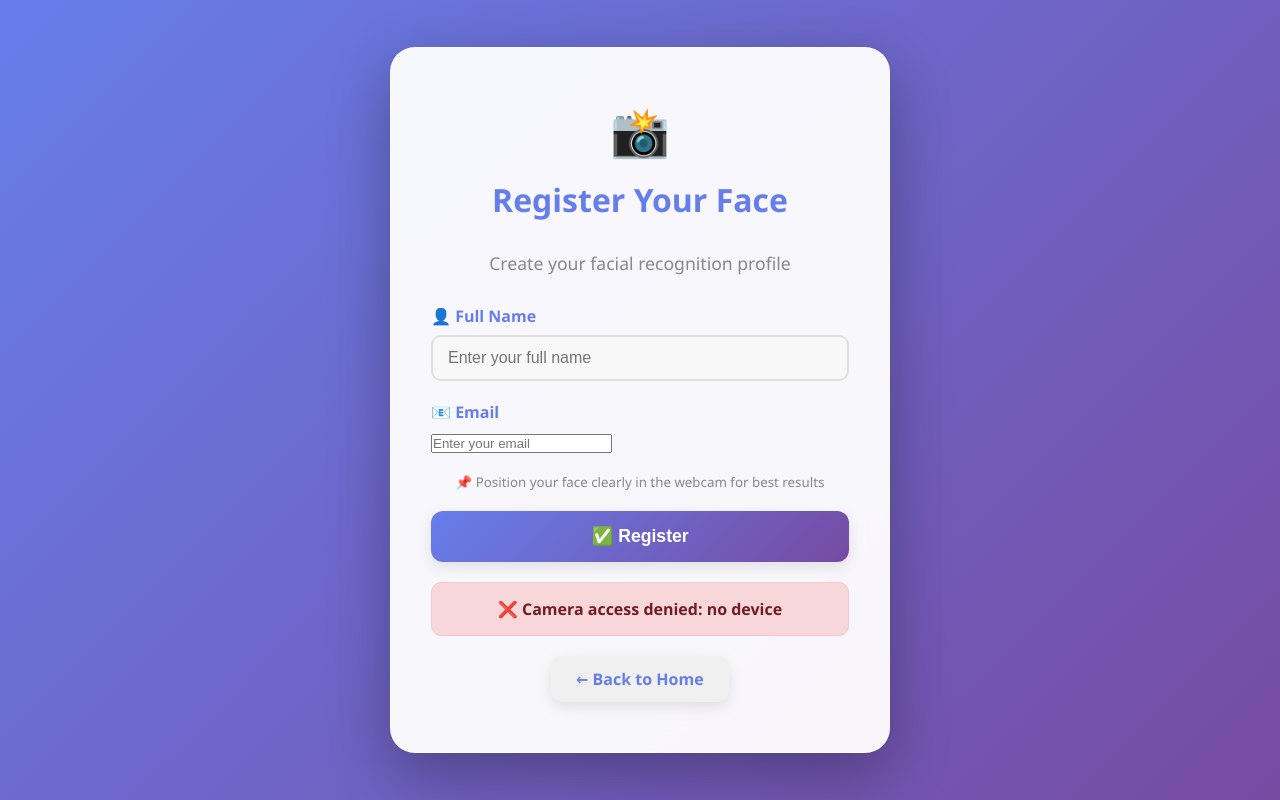
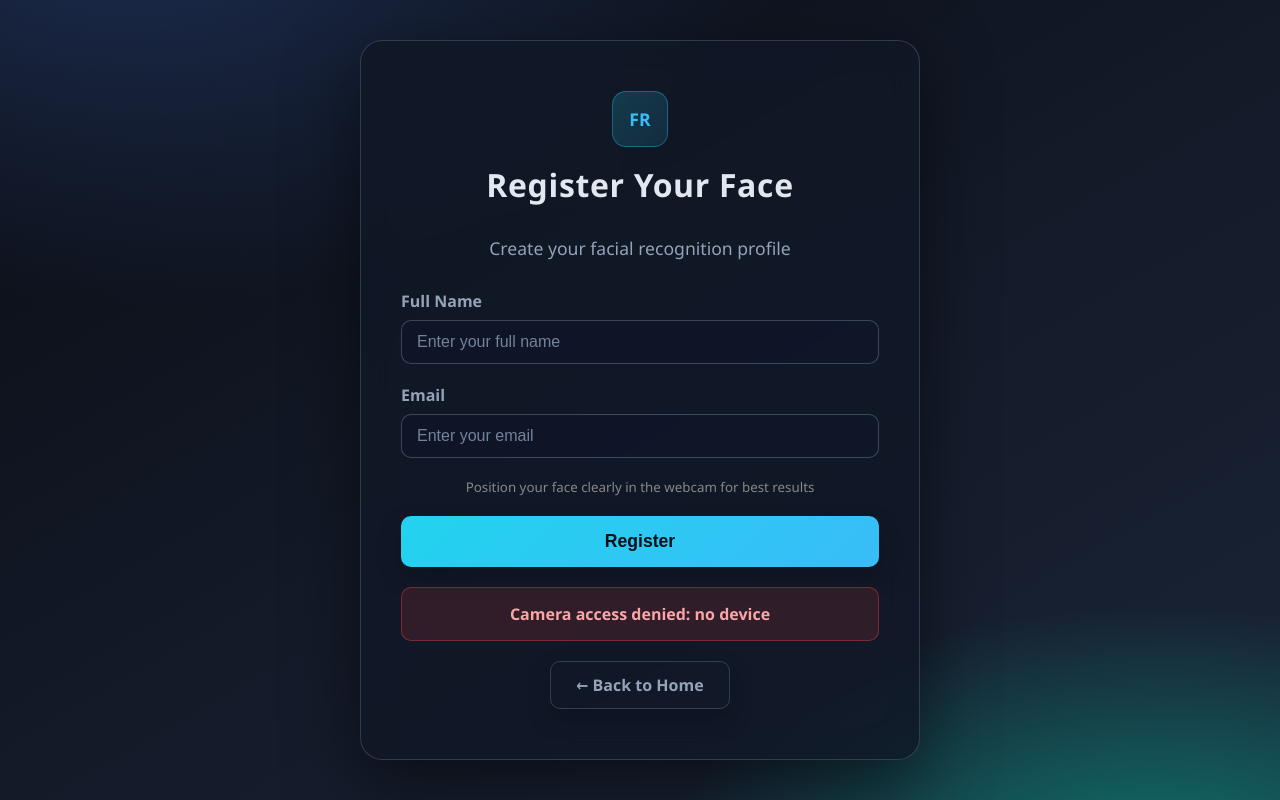
Before and after one commit to Sitharahansamali/AI-Based-Face-Recognition-Login-System-using-Python-and-Microsoft-Azure-Cognitive-Services, a Flask app: page /register_page in a window 1280 px wide. Run offline with Flask 3, Linux system fonts and the light colour scheme; parts of the project's set-up code (start-up, migrations or seed data) failed here and were passed over.

Commit message:
changed UI

```diff
--- a/app.py
+++ b/app.py
@@ -208,7 +208,7 @@ def register():
                 saved_count += 1
 
     if saved_count == 0:
-        return jsonify(success=False, name=person, message="No faces detected in captured frames ❌")
+        return jsonify(success=False, name=person, message="No faces detected in captured frames")
 
     ok, message = retrain_model()
     if not ok:
@@ -222,7 +222,7 @@ def register():
     }
     save_users(users)
 
-    return jsonify(success=True, name=name, message=f"{name} registered with {saved_count} samples! ✅")
+    return jsonify(success=True, name=name, message=f"{name} registered with {saved_count} samples")
 
 # ---------------- LOGIN ----------------
 @app.route('/login', methods=['POST'])
@@ -267,10 +267,10 @@ def login():
                     success=True,
                     name=display_name,
                     confidence=confidence,
-                    message=f"Welcome {display_name}! ✅"
+                    message=f"Welcome {display_name}"
                 )
 
-            return jsonify(success=False, name=None, confidence=confidence, message="User not recognized ❌")
+            return jsonify(success=False, name=None, confidence=confidence, message="User not recognized")
 
     if not os.path.exists(EMBEDDINGS_PATH):
         return jsonify(success=False, message="No trained model found. Please register first.")
@@ -294,10 +294,10 @@ def login():
             success=True,
             name=display_name,
             confidence=best_distance,
-            message=f"Welcome {display_name}! ✅"
+            message=f"Welcome {display_name}"
         )
 
-    return jsonify(success=False, name=None, confidence=best_distance, message="User not recognized ❌")
+    return jsonify(success=False, name=None, confidence=best_distance, message="User not recognized")
 
 
 @app.route('/logout')
--- a/static/style.css
+++ b/static/style.css
@@ -2,6 +2,20 @@
     margin: 0;
     padding: 0;
     box-sizing: border-box;
+}
+
+:root {
+    --bg-0: #0a0d14;
+    --bg-1: #131a28;
+    --bg-2: #1a2336;
+    --panel: rgba(17, 24, 39, 0.82);
+    --panel-border: rgba(148, 163, 184, 0.25);
+    --text: #e2e8f0;
+    --muted: #94a3b8;
+    --accent: #22d3ee;
+    --accent-2: #38bdf8;
+    --success: #10b981;
+    --error: #ef4444;
 }
 
 body {
@@ -9,25 +23,28 @@ body {
     display: flex;
     justify-content: center;
     align-items: center;
-    background: linear-gradient(135deg, #667eea 0%, #764ba2 100%);
-    font-family: 'Segoe UI', Tahoma, Geneva, Verdana, sans-serif;
+    background:
+        radial-gradient(1200px 700px at 10% -10%, #1d2d50 0%, transparent 55%),
+        radial-gradient(900px 500px at 90% 110%, #0f766e 0%, transparent 55%),
+        linear-gradient(150deg, var(--bg-0), var(--bg-1), var(--bg-2));
+    font-family: "Segoe UI", Tahoma, Geneva, Verdana, sans-serif;
     padding: 20px;
 }
 
 .container {
     width: 100%;
-    max-width: 500px;
+    max-width: 560px;
 }
 
 .card {
-    background: rgba(255, 255, 255, 0.95);
-    backdrop-filter: blur(20px);
+    background: var(--panel);
+    backdrop-filter: blur(16px);
     padding: 50px 40px;
-    border-radius: 25px;
+    border-radius: 22px;
     text-align: center;
-    color: #333;
-    box-shadow: 0 20px 60px rgba(0, 0, 0, 0.3);
-    border: 1px solid rgba(255, 255, 255, 0.5);
+    color: var(--text);
+    box-shadow: 0 24px 70px rgba(0, 0, 0, 0.5);
+    border: 1px solid var(--panel-border);
     animation: slideUp 0.5s ease-out;
 }
 
@@ -44,25 +61,37 @@ body {
 
 h1 {
     font-size: 2.5em;
-    color: #667eea;
+    color: var(--text);
     margin-bottom: 10px;
     font-weight: 700;
+    letter-spacing: 0.02em;
 }
 
 h2 {
     font-size: 2em;
-    color: #667eea;
+    color: var(--text);
     margin-bottom: 30px;
     font-weight: 700;
+    letter-spacing: 0.02em;
 }
 
 .icon {
-    font-size: 3em;
-    margin-bottom: 15px;
+    width: 56px;
+    height: 56px;
+    margin: 0 auto 16px;
+    border-radius: 14px;
+    background: linear-gradient(135deg, rgba(34, 211, 238, 0.2), rgba(56, 189, 248, 0.12));
+    border: 1px solid rgba(56, 189, 248, 0.35);
+    display: flex;
+    align-items: center;
+    justify-content: center;
+    font-size: 1.1em;
+    font-weight: 800;
+    color: var(--accent-2);
 }
 
 .subtitle {
-    color: #888;
+    color: var(--muted);
     margin-bottom: 30px;
     font-size: 1.1em;
 }
@@ -78,43 +107,49 @@ h2 {
     padding: 15px 40px;
     font-size: 1.1em;
     border: none;
-    border-radius: 12px;
+    border-radius: 10px;
     cursor: pointer;
     transition: all 0.3s ease;
     font-weight: 600;
     text-decoration: none;
     display: inline-block;
-    box-shadow: 0 5px 15px rgba(0, 0, 0, 0.1);
+    box-shadow: 0 10px 24px rgba(0, 0, 0, 0.22);
 }
 
 .btn-primary {
-    background: linear-gradient(135deg, #667eea, #764ba2);
-    color: white;
+    background: linear-gradient(135deg, var(--accent), var(--accent-2));
+    color: #021018;
 }
 
 .btn-primary:hover {
-    transform: translateY(-3px);
-    box-shadow: 0 10px 25px rgba(102, 126, 234, 0.4);
+    transform: translateY(-2px);
+    box-shadow: 0 14px 28px rgba(34, 211, 238, 0.25);
 }
 
 .btn-secondary {
-    background: #f0f0f0;
-    color: #667eea;
-    border: 2px solid #667eea;
+    background: rgba(148, 163, 184, 0.08);
+    color: var(--text);
+    border: 1px solid rgba(148, 163, 184, 0.35);
 }
 
 .btn-secondary:hover {
-    background: #667eea;
-    color: white;
-    transform: translateY(-3px);
+    background: rgba(56, 189, 248, 0.14);
+    border-color: rgba(56, 189, 248, 0.45);
+    transform: translateY(-2px);
 }
 
 .btn-back {
-    background: #f0f0f0;
-    color: #667eea;
+    background: transparent;
+    color: var(--muted);
+    border: 1px solid rgba(148, 163, 184, 0.28);
     padding: 12px 25px;
     font-size: 1em;
     margin-top: 20px;
+}
+
+.btn-back:hover {
+    color: var(--text);
+    border-color: rgba(148, 163, 184, 0.48);
 }
 
 .form-group {
@@ -125,35 +160,42 @@ h2 {
 label {
     display: block;
     margin-bottom: 8px;
-    color: #667eea;
+    color: var(--muted);
     font-weight: 600;
     font-size: 1em;
 }
 
 input[type="text"],
+input[type="email"],
 input[type="file"] {
     width: 100%;
     padding: 12px 15px;
-    border: 2px solid #e0e0e0;
+    border: 1px solid rgba(148, 163, 184, 0.35);
     border-radius: 10px;
     font-size: 1em;
     transition: all 0.3s ease;
-    background: #f8f8f8;
+    background: rgba(15, 23, 42, 0.6);
+    color: var(--text);
 }
 
 input[type="text"]:focus,
+input[type="email"]:focus,
 input[type="file"]:focus {
     outline: none;
-    border-color: #667eea;
-    background: white;
-    box-shadow: 0 0 0 3px rgba(102, 126, 234, 0.1);
+    border-color: rgba(34, 211, 238, 0.8);
+    box-shadow: 0 0 0 3px rgba(34, 211, 238, 0.16);
+}
+
+input::placeholder {
+    color: #73839b;
 }
 
 video {
     width: 100%;
     max-width: 350px;
-    border-radius: 15px;
-    box-shadow: 0 10px 30px rgba(0, 0, 0, 0.2);
+    border-radius: 14px;
+    border: 1px solid rgba(148, 163, 184, 0.28);
+    box-shadow: 0 10px 30px rgba(0, 0, 0, 0.35);
     margin-bottom: 20px;
 }
 
@@ -163,29 +205,30 @@ video {
     border-radius: 10px;
     min-height: 20px;
     font-weight: 600;
+    background: rgba(15, 23, 42, 0.45);
 }
 
 #message.success {
-    background: #d4edda;
-    color: #155724;
-    border: 1px solid #c3e6cb;
+    background: rgba(16, 185, 129, 0.16);
+    color: #6ee7b7;
+    border: 1px solid rgba(16, 185, 129, 0.45);
 }
 
 #message.error {
-    background: #f8d7da;
-    color: #721c24;
-    border: 1px solid #f5c6cb;
+    background: rgba(239, 68, 68, 0.14);
+    color: #fca5a5;
+    border: 1px solid rgba(239, 68, 68, 0.4);
 }
 
 #status {
     font-weight: 600;
-    color: #667eea;
+    color: var(--accent-2);
     font-size: 1.1em;
     margin: 15px 0;
 }
 
 #result {
-    color: #28a745;
+    color: #6ee7b7;
     font-weight: 700;
     font-size: 1.2em;
     margin: 15px 0;
--- a/templates/index.html
+++ b/templates/index.html
@@ -9,7 +9,7 @@
 <body>
     <div class="container">
         <div class="card">
-            <div class="icon">🔐</div>
+            <div class="icon">FR</div>
             <h1>Face Recognition</h1>
             <p class="subtitle">Secure login using facial recognition</p>
 
@@ -19,8 +19,8 @@
             {% endif %}
 
             <div class="button-group">
-                <a href="/register_page" class="btn btn-primary">📝 Register New Face</a>
-                <a href="/login_page" class="btn btn-secondary">🚪 Login</a>
+                <a href="/register_page" class="btn btn-primary">Register New Face</a>
+                <a href="/login_page" class="btn btn-secondary">Login</a>
             </div>
         </div>
     </div>
--- a/templates/register.html
+++ b/templates/register.html
@@ -9,17 +9,17 @@
 <body>
     <div class="container">
         <div class="card">
-            <div class="icon">📸</div>
+            <div class="icon">FR</div>
             <h2>Register Your Face</h2>
             <p class="subtitle">Create your facial recognition profile</p>
 
             <form id="registerForm" enctype="multipart/form-data">
                 <div class="form-group">
-                    <label for="name">👤 Full Name</label>
+                    <label for="name">Full Name</label>
                     <input type="text" id="name" name="name" placeholder="Enter your full name" required>
                 </div>
                 <div class="form-group">
-                    <label for="email">📧 Email</label>
+                    <label for="email">Email</label>
                     <input type="email" id="email" name="email" placeholder="Enter your email" required>
                 </div>
 
@@ -27,22 +27,22 @@
                 <div id="webcamSection" style="display: none; margin-bottom: 20px;">
                     <video id="webcamVideo" autoplay playsinline style="width: 100%; max-width: 350px; border-radius: 15px; margin-bottom: 10px;"></video>
                     <div id="angleInstruction" style="text-align: center; margin-bottom: 10px; font-weight: 700; color: #667eea; font-size: 1.1em;">
-                        📍 Ready to capture
+                        Ready to capture
                     </div>
                     <div id="captureStatus" style="text-align: center; margin-bottom: 15px; font-weight: 600; color: #888;">
                         Press Start to begin capturing from 5 angles
                     </div>
-                    <button type="button" id="startCaptureBtn" class="btn btn-primary" style="width: 100%; margin-bottom: 10px;">🎬 Start Capturing (5 angles)</button>
-                    <button type="button" id="cancelCaptureBtn" class="btn btn-secondary" style="width: 100%; display: none;">❌ Cancel</button>
+                    <button type="button" id="startCaptureBtn" class="btn btn-primary" style="width: 100%; margin-bottom: 10px;">Start Capturing (5 angles)</button>
+                    <button type="button" id="cancelCaptureBtn" class="btn btn-secondary" style="width: 100%; display: none;">Cancel</button>
                     <canvas id="canvas" style="display: none;"></canvas>
                 </div>
 
                 <!-- Webcam Auto-Capture Instructions -->
                 <div style="margin-bottom: 20px;">
-                    <small style="color: #888; display: block; margin-bottom: 10px;">📌 Position your face clearly in the webcam for best results</small>
+                    <small style="color: #888; display: block; margin-bottom: 10px;">Position your face clearly in the webcam for best results</small>
                 </div>
 
-                <button type="submit" id="submitBtn" class="btn btn-primary" style="width: 100%;">✅ Register</button>
+                <button type="submit" id="submitBtn" class="btn btn-primary" style="width: 100%;">Register</button>
             </form>
 
             <p id="message"></p>
@@ -68,11 +68,11 @@
         const FRAMES_TO_CAPTURE = 5;
         const COUNTDOWN_SECONDS = 3;
         const ANGLES = [
-            { name: '⬆️ Face Forward', prompt: 'Look straight at the camera' },
-            { name: '↙️ Turn Slightly Left', prompt: 'Turn your face slightly to the left' },
-            { name: '⬅️ Turn Left', prompt: 'Turn your face more to the left side' },
-            { name: '↗️ Turn Slightly Right', prompt: 'Turn your face slightly to the right' },
-            { name: '➡️ Turn Right', prompt: 'Turn your face more to the right side' }
+            { name: 'Face Forward', prompt: 'Look straight at the camera' },
+            { name: 'Turn Slightly Left', prompt: 'Turn your face slightly to the left' },
+            { name: 'Turn Left', prompt: 'Turn your face more to the left side' },
+            { name: 'Turn Slightly Right', prompt: 'Turn your face slightly to the right' },
+            { name: 'Turn Right', prompt: 'Turn your face more to the right side' }
         ];
 
         function sleep(ms) {
@@ -108,7 +108,7 @@
                 video.srcObject = webcamStream;
                 webcamSection.style.display = 'block';
             } catch (err) {
-                messageEl.textContent = '❌ Camera access denied: ' + err.message;
+                messageEl.textContent = 'Camera access denied: ' + err.message;
                 messageEl.className = 'error';
             }
         })();
@@ -132,7 +132,7 @@
             capturedFrames = [];
             startCaptureBtn.style.display = 'inline-block';
             cancelCaptureBtn.style.display = 'none';
-            angleInstruction.textContent = '📍 Ready to capture';
+            angleInstruction.textContent = 'Ready to capture';
             captureStatus.textContent = 'Press Start to begin capturing from 5 angles';
             if ('speechSynthesis' in window) {
                 window.speechSynthesis.cancel();
@@ -185,9 +185,9 @@
             isCapturing = false;
             startCaptureBtn.style.display = 'inline-block';
             cancelCaptureBtn.style.display = 'none';
-            angleInstruction.textContent = '✅ All angles captured!';
+            angleInstruction.textContent = 'All angles captured';
             captureStatus.textContent = capturedFrames.length + ' face angles ready for registration';
-            messageEl.textContent = '✅ ' + capturedFrames.length + ' multi-angle face samples ready!';
+            messageEl.textContent = capturedFrames.length + ' multi-angle face samples ready.';
             messageEl.className = 'success';
             speak('All photos captured. You can now register.');
         }
@@ -195,26 +195,26 @@
         // Form submission
         form.addEventListener('submit', async (e) => {
             e.preventDefault();
-            messageEl.textContent = '⏳ Processing...';
+            messageEl.textContent = 'Processing...';
             messageEl.className = '';
 
             const name = nameInput.value.trim();
             const email = emailInput.value.trim();
             if (!name) {
-                messageEl.textContent = '❌ Please enter your name';
+                messageEl.textContent = 'Please enter your name';
                 messageEl.className = 'error';
                 return;
             }
 
             if (!email) {
-                messageEl.textContent = '❌ Please enter your email';
+                messageEl.textContent = 'Please enter your email';
                 messageEl.className = 'error';
                 return;
             }
 
             // Check if we have webcam frames
             if (capturedFrames.length === 0) {
-                messageEl.textContent = '❌ Please capture 5 frames using the webcam';
+                messageEl.textContent = 'Please capture 5 frames using the webcam';
                 messageEl.className = 'error';
                 return;
             }
@@ -231,15 +231,15 @@
                 const data = await res.json();
 
                 if (data.success) {
-                    messageEl.textContent = '✅ ' + data.message;
+                    messageEl.textContent = data.message;
                     messageEl.className = 'success';
                     setTimeout(() => window.location.href = '/', 2000);
                 } else {
-                    messageEl.textContent = '❌ ' + (data.message || 'Registration failed');
+                    messageEl.textContent = data.message || 'Registration failed';
                     messageEl.className = 'error';
                 }
             } catch (err) {
-                messageEl.textContent = '❌ Error: ' + err.message;
+                messageEl.textContent = 'Error: ' + err.message;
                 messageEl.className = 'error';
             }
         });
--- a/users.json
+++ b/users.json
@@ -4,5 +4,11 @@
     "email": "hsithara69@gmail.com",
     "person_id": "E_Sithara_Hansaamali_528767e4f2",
     "created_at": 1775130223
+  },
+  "renu@gmail.com": {
+    "name": "Renuka",
+    "email": "renu@gmail.com",
+    "person_id": "Renuka_6719fb720d",
+    "created_at": 1775130747
   }
 }
```
Also changed, not shown: templates/login.html (+7 -7 lines), faces/Renuka_6719fb720d/1775130747536_0.png (added), faces/Renuka_6719fb720d/1775130747550_3.png (added), faces/Renuka_6719fb720d/1775130747550_4.png (added), 1 other file.
